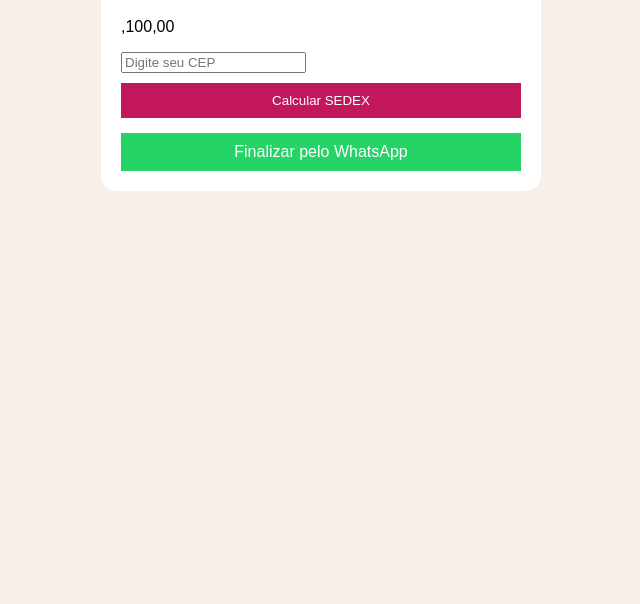
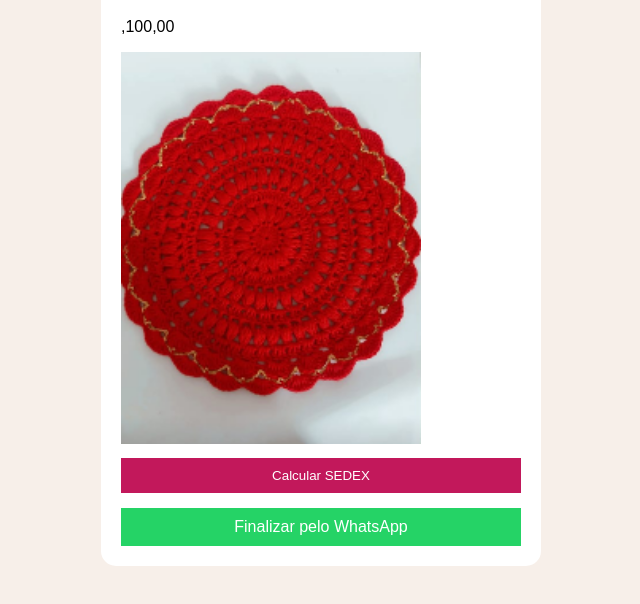
Before and after one commit to laisdealmeidaviana23-cyber/croch--ateliefioeafeto, a plain HTML site: page index.html in a window 1280 px wide. Shown: the part 278-882 px from the top of the page, without its empty margins (319-959 px from the left). Before the commit the page ends 800 px from the top, so only its background shows below. Drawn offline with Linux system fonts and the light colour scheme.

Commit message:
Update index.html

```diff
--- a/index.html
+++ b/index.html
@@ -20,7 +20,7 @@
 
   <h1> sousplat crochê kit 4</h1>
   <p class="preco>R$ <span id="valorProduto"></span>,100,00</p>
-
+<img src="Captura de tela 2025-12-29 170133.png" alt="sousplat vermelho artesanal" width="300"
 
   <input type="text" id="cep" placeholder="Digite seu CEP">
   <button onclick="calcularFrete()">Calcular SEDEX</button>
```
